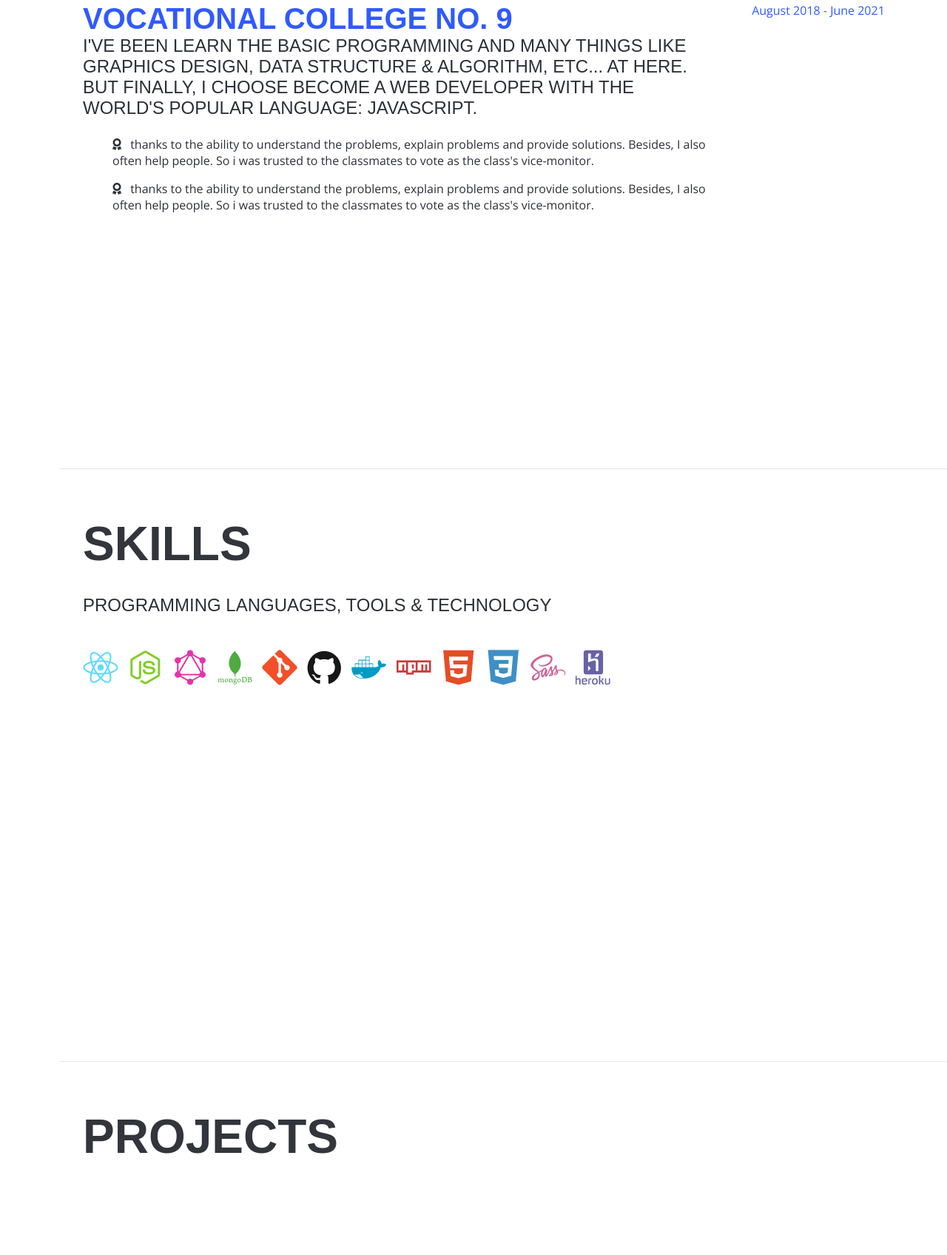
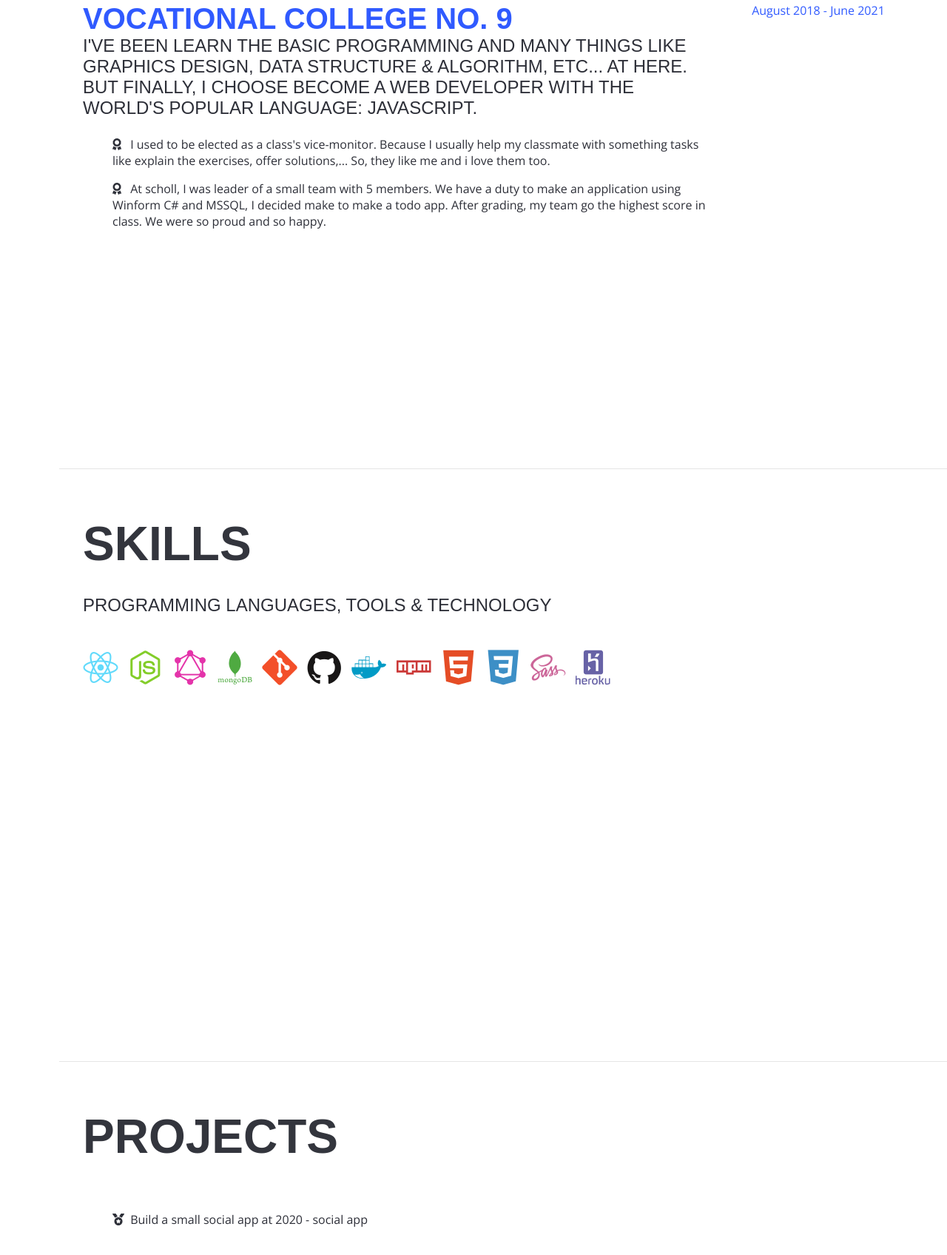
Before and after one commit to dattran1232003/my-cv, a plain HTML site: page index.html in a window 1280 px wide. Shown: the part 968-2664 px from the top of the page at 74% size. Drawn offline with nearby package versions, Linux system fonts and the light colour scheme; a web font is replaced by a local one.

```diff
--- a/index.html
+++ b/index.html
@@ -222,7 +222,7 @@
               Front-end:
             </strong>
             I experieced with basic HTML/CSS/JS, ReactJS,... I can build a
-            responsive UI, design simple UX and deploy my web app.
+            responsive UI, design simple UX and deploy web app.
           </p>
         </span>
 
@@ -272,10 +272,10 @@
                 <p class="text text--small text--icon-inside">
                   <i class="fas fa-award"></i>
 
-                  thanks to the ability to understand the problems, explain
-                  problems and provide solutions. Besides, I also often help
-                  people. So i was trusted to the classmates to vote as the
-                  class's vice-monitor.
+                  I used to be elected as a class's vice-monitor. Because I
+                  usually help my classmate with something tasks like explain
+                  the exercises, offer solutions,... So, they like me and i love
+                  them too.
                 </p>
               </li>
 
@@ -283,10 +283,10 @@
                 <p class="text text--small text--icon-inside">
                   <i class="fas fa-award"></i>
 
-                  thanks to the ability to understand the problems, explain
-                  problems and provide solutions. Besides, I also often help
-                  people. So i was trusted to the classmates to vote as the
-                  class's vice-monitor.
+                  At scholl, I was leader of a small team with 5 members. We
+                  have a duty to make an application using Winform C# and MSSQL,
+                  I decided make to make a todo app. After grading, my team go
+                  the highest score in class. We were so proud and so happy.
                 </p>
               </li>
             </ul>
@@ -361,6 +361,21 @@
 
       <section class="resume-section slide-up js-slideUp" id="projects">
         <h1 class="heading heading--no-sub">Projects</h1>
+
+        <ul class="list list__container">
+          <li class="list list__item">
+            <p class="text text--small text--icon-inside">
+              <i class="fas fa-medal"></i>
+
+              Build a small social app at 2020 -
+              <a
+                class="link link--text link--colored"
+                href="https://blissful-mayer-84c469.netlify.app/"
+                >social app</a
+              >
+            </p>
+          </li>
+        </ul>
       </section>
     </main>
 
--- a/sass/components/_link.scss
+++ b/sass/components/_link.scss
@@ -5,4 +5,12 @@
       color: inherit;
     }
   }
+  &--colored {
+    color: var(--main-text-color);
+  }
+
+  &--colored,
+  &:visited {
+    color: var(--main-text-color);
+  }
 }
```
Also changed, not shown: stylesheets/main.css.
